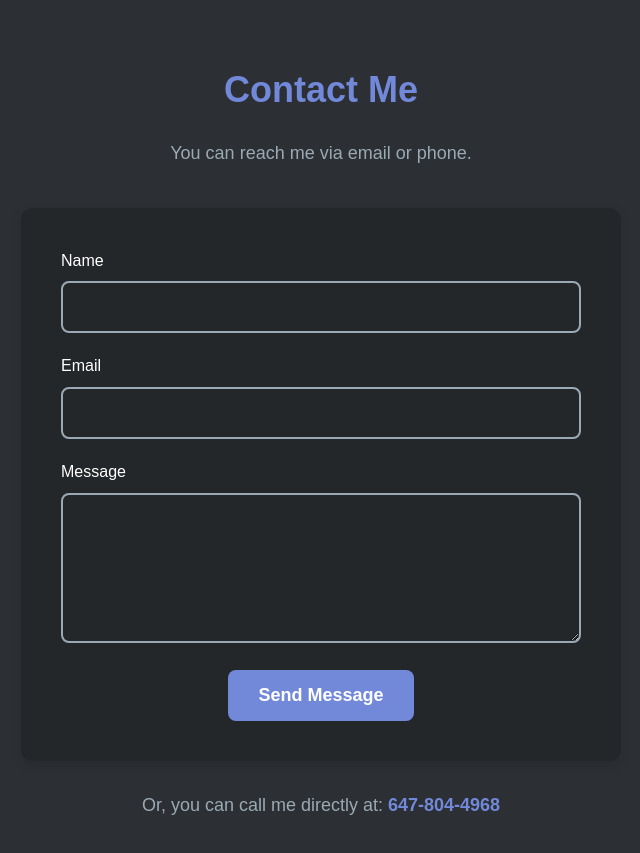
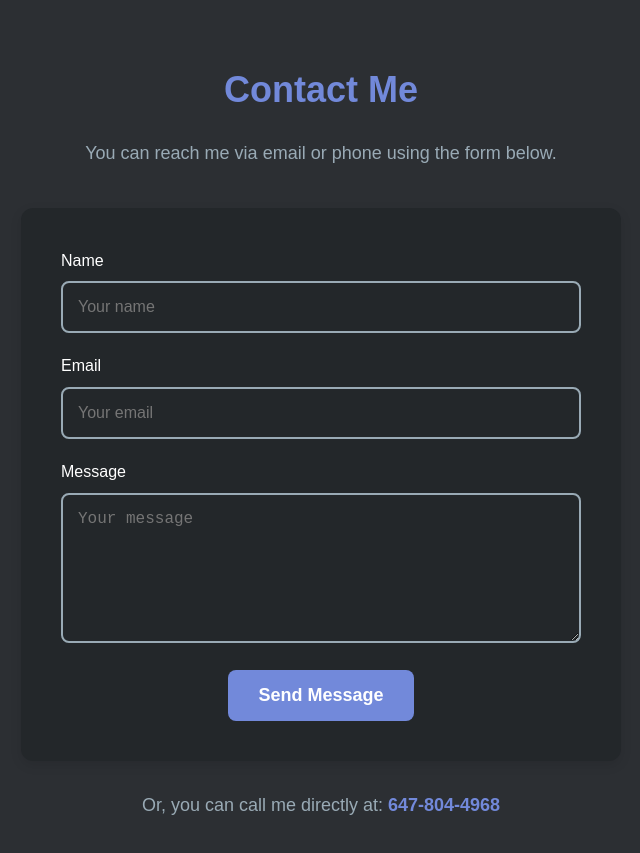
Before and after one commit to satvikgarimella/Mypotfolio, a React (Create React App) app: page / in a window 1280 px wide. Shown: the part 2540-3393 px from the top of the page, without its empty margins (319-959 px from the left). Built offline with nearby package versions, Linux system fonts and the light colour scheme.

Commit message:
Update Contact.js

```diff
--- a/src/Contact.js
+++ b/src/Contact.js
@@ -7,14 +7,18 @@ const Contact = () => {
 
   const handleSubmit = (e) => {
     e.preventDefault();
-    // Using mailto to send email
-    window.location.href = `mailto:satvikgarimella2@gmail.com?subject=Message from ${name}&body=${message}`;
+
+    const formattedMessage = encodeURIComponent(message);
+    const mailtoLink = `mailto:satvikgarimella2@gmail.com?subject=Message from ${name}&body=${formattedMessage}%0D%0A%0D%0AReply to: ${email}`;
+
+    // Open the user's default mail client with pre-filled fields
+    window.location.href = mailtoLink;
   };
 
   return (
     <section id="contact" className="contact-section">
       <h2>Contact Me</h2>
-      <p>You can reach me via email or phone.</p>
+      <p>You can reach me via email or phone using the form below.</p>
 
       {/* Contact Form */}
       <form onSubmit={handleSubmit} className="contact-form">
@@ -25,6 +29,7 @@ const Contact = () => {
             id="name"
             value={name}
             onChange={(e) => setName(e.target.value)}
+            placeholder="Your name"
             required
           />
         </div>
@@ -35,6 +40,7 @@ const Contact = () => {
             id="email"
             value={email}
             onChange={(e) => setEmail(e.target.value)}
+            placeholder="Your email"
             required
           />
         </div>
@@ -44,6 +50,7 @@ const Contact = () => {
             id="message"
             value={message}
             onChange={(e) => setMessage(e.target.value)}
+            placeholder="Your message"
             required
           ></textarea>
         </div>
```
